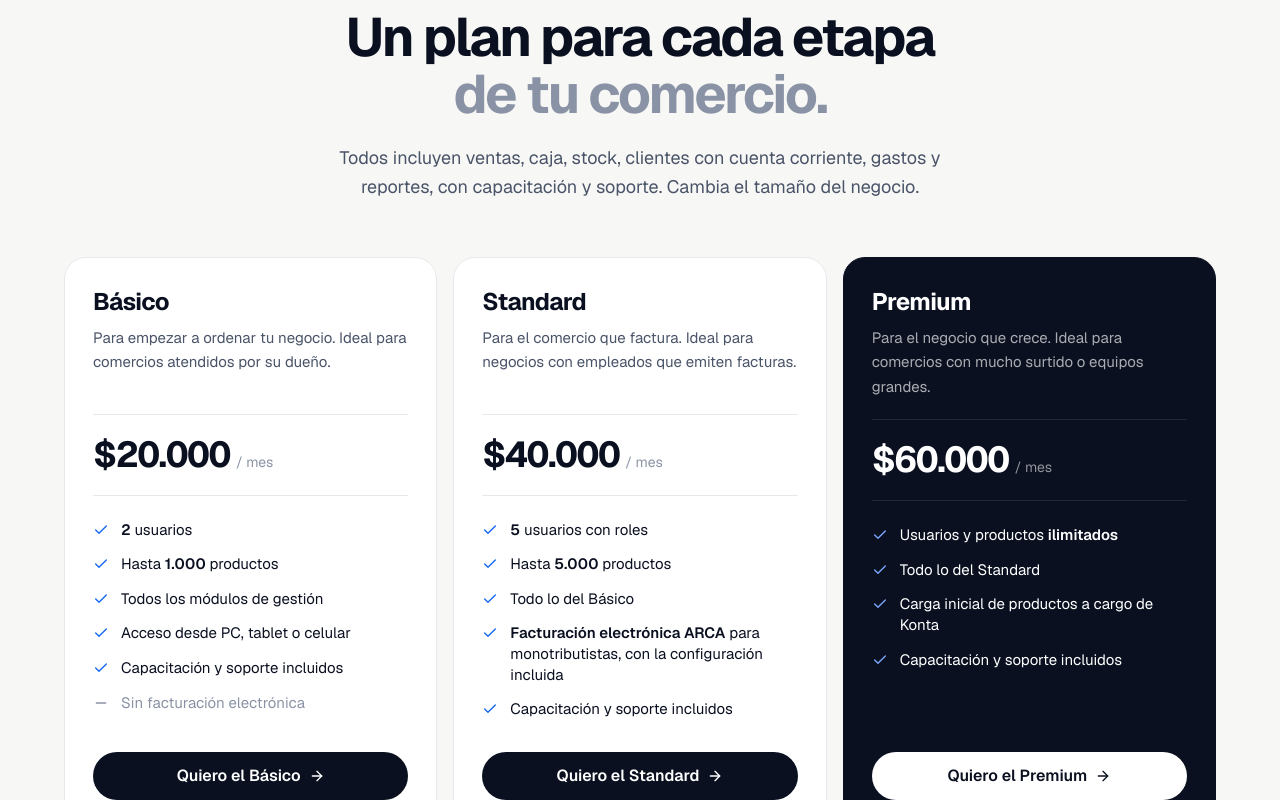
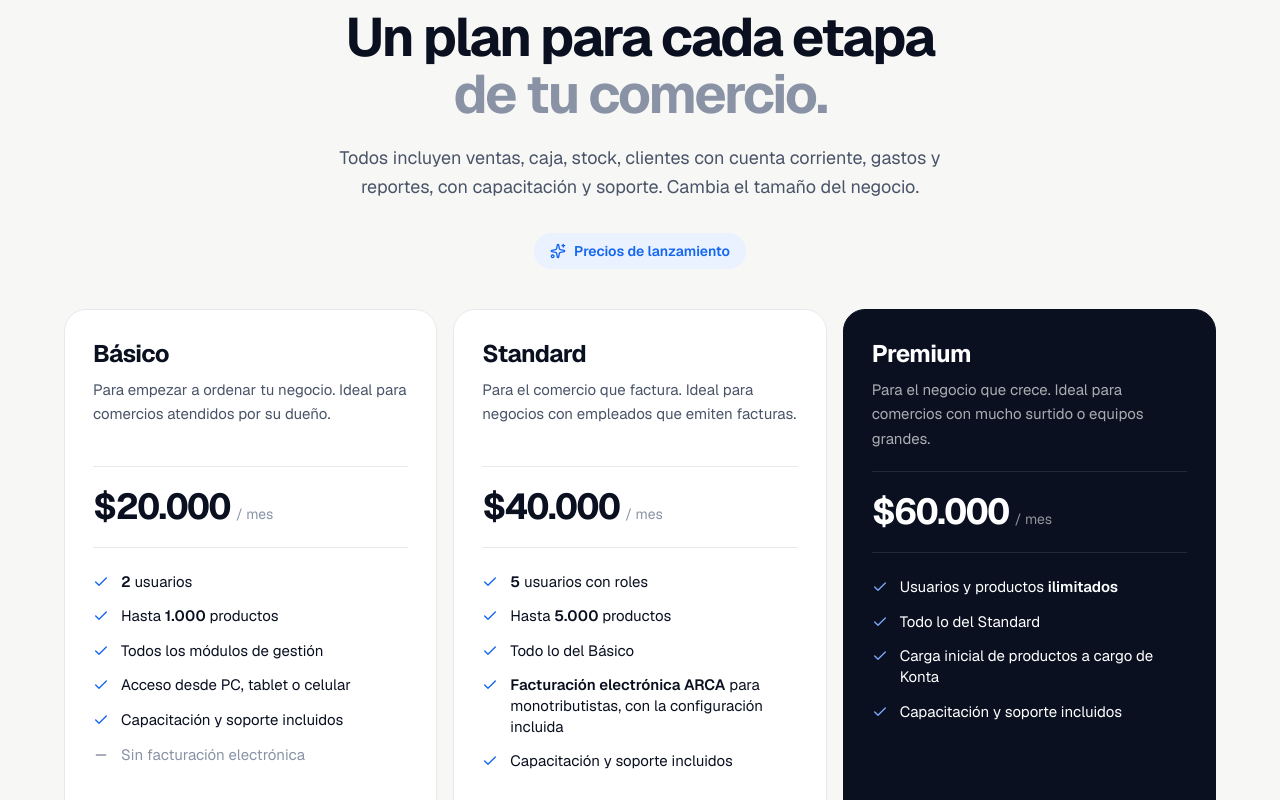
Before and after one commit to FabioDenis/kontasite, a Next.js app: page / in a window 1280 px wide. Shown: the part 11200-12000 px from the top of the page. Built offline with nearby package versions, Linux system fonts and the light colour scheme; no server answers.

Commit message:
feat(landing): label plan prices as launch prices

```diff
--- a/src/features/plans/plans-section.tsx
+++ b/src/features/plans/plans-section.tsx
@@ -1,4 +1,4 @@
-import { ArrowRight, Check, Minus } from "lucide-react";
+import { ArrowRight, Check, Minus, Sparkles } from "lucide-react";
 import { cn } from "@/lib/utils";
 import { Reveal } from "@/features/landing/components/reveal";
 import { SectionHeading } from "@/features/landing/components/section-heading";
@@ -27,7 +27,14 @@ export function Plans() {
           description="Todos incluyen ventas, caja, stock, clientes con cuenta corriente, gastos y reportes, con capacitación y soporte. Cambia el tamaño del negocio."
         />
 
-        <ul className="mt-14 grid items-stretch gap-4 lg:grid-cols-3">
+        <Reveal className="mt-8 flex justify-center">
+          <p className="inline-flex items-center gap-2 rounded-full bg-brand-soft px-4 py-2 text-sm font-semibold text-brand">
+            <Sparkles className="size-4" aria-hidden />
+            Precios de lanzamiento
+          </p>
+        </Reveal>
+
+        <ul className="mt-10 grid items-stretch gap-4 lg:grid-cols-3">
           {plans.map((plan, i) => {
             const dark = plan.id === "premium";
             return (
@@ -87,7 +94,9 @@ export function Plans() {
           })}
         </ul>
 
-        <p className="mt-8 text-center text-sm text-ink-muted">Podés subir o bajar de plan cuando lo necesites.</p>
+        <p className="mt-8 text-center text-sm text-ink-muted">
+          Precios de lanzamiento: pueden cambiar más adelante. Podés subir o bajar de plan cuando lo necesites.
+        </p>
       </div>
     </section>
   );
```
